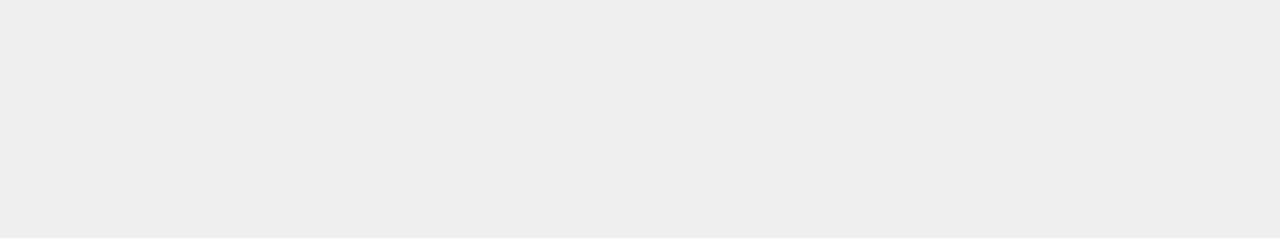
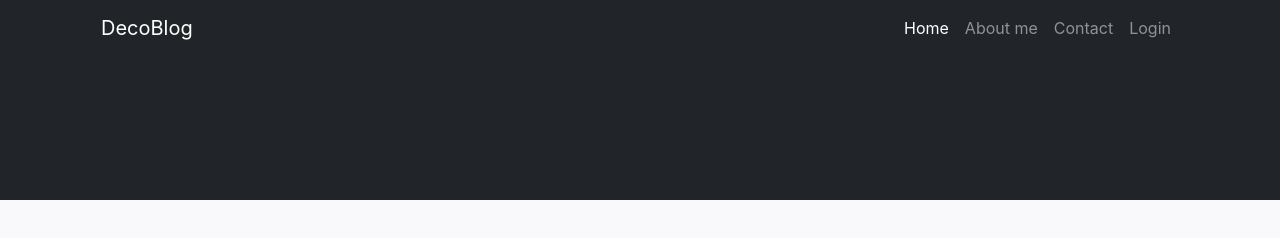
Before and after one commit to Anja1992/DecoBlog-1, a website: page index.html in a window 1280 px wide. Drawn offline with nearby package versions, Linux system fonts and the light colour scheme.

Commit message:
Add navbar

```diff
--- a/index.html
+++ b/index.html
@@ -13,7 +13,31 @@
     <title>Deco Blog</title>
   </head>
   <body>
+    <div class="container">
+      <nav class="navbar navbar-expand-lg navbar-dark bg-dark">
+        <a class="navbar-brand" href="#">DecoBlog</a>
+        <button class="navbar-toggler" type="button" data-toggle="collapse" data-target="#navbarSupportedContent" aria-controls="navbarSupportedContent" aria-expanded="false" aria-label="Toggle navigation">
+          <span class="navbar-toggler-icon"></span>
+        </button>
 
+        <div class="collapse navbar-collapse" id="navbarSupportedContent">
+          <ul class="navbar-nav ml-auto">
+            <li class="nav-item active">
+              <a href="#" class="nav-link">Home</a>
+            </li>
+            <li class="nav-item">
+              <a href="#" class="nav-link">About me</a>
+            </li>
+            <li class="nav-item">
+              <a href="#" class="nav-link">Contact</a>
+            </li>
+            <li class="nav-item">
+              <a href="#" class="nav-link">Login</a>
+            </li>
+          </ul>
+        </div>
+      </nav>
+    </div>
 
     <!-- JavaScript -->
     <!-- jQuery -->
--- a/package.json
+++ b/package.json
@@ -15,6 +15,7 @@
   "author": "Tomislav Kescec",
   "license": "MIT",
   "devDependencies": {
+    "@fortawesome/fontawesome-free": "^5.5.0",
     "browser-sync": "^2.26.3",
     "gulp": "^4.0.0",
     "gulp-rename": "^1.4.0",
--- a/src/scss/base/variables.scss
+++ b/src/scss/base/variables.scss
@@ -4,8 +4,8 @@
 $green: #45e850;
 $blue: #4980e5;
 $red: #f34141;
-$dark: #111111;
-$light: #eeeeee;
+$dark: #212429;
+$light: #f9f9fb;
 
 // General styles
 $box-shadow: 1px 2px 4px rgba($dark, .3);
--- a/src/scss/style.scss
+++ b/src/scss/style.scss
@@ -2,3 +2,17 @@
 @import url('https://fonts.googleapis.com/css?family=Raleway');
 @import 'base/variables.scss';
 @import 'base/mixins.scss';
+
+body{
+  background: rgb(33,36,41);
+  background: -moz-linear-gradient(top, rgba(33,36,41,1) 0%, rgba(33,36,41,1) 25%, rgba(249,249,251,1) 25%, rgba(249,249,251,1) 100%);
+  background: -webkit-linear-gradient(top, rgba(33,36,41,1) 0%,rgba(33,36,41,1) 25%,rgba(249,249,251,1) 25%,rgba(249,249,251,1) 100%);
+  background: linear-gradient(to bottom, rgba(33,36,41,1) 0%,rgba(33,36,41,1) 25%,rgba(249,249,251,1) 25%,rgba(249,249,251,1) 100%);
+  background-repeat: no-repeat;
+  background-size: 100% 100%;
+  background-attachment: fixed;
+}
+
+.navbar.bg-dark{
+  background-color: $dark !important;
+}
```
Also changed, not shown: dist/css/style.min.css, 1 other file.
